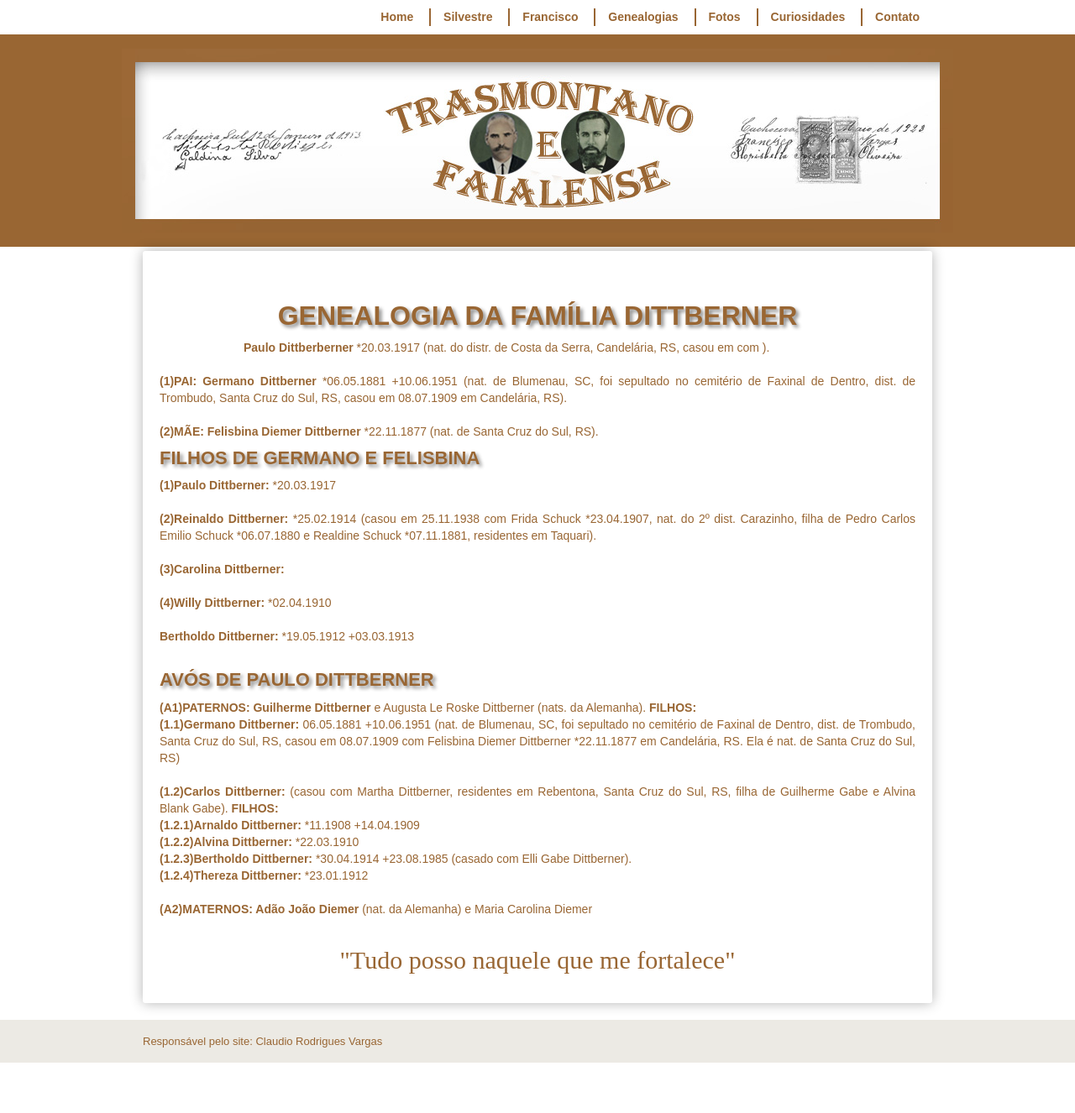
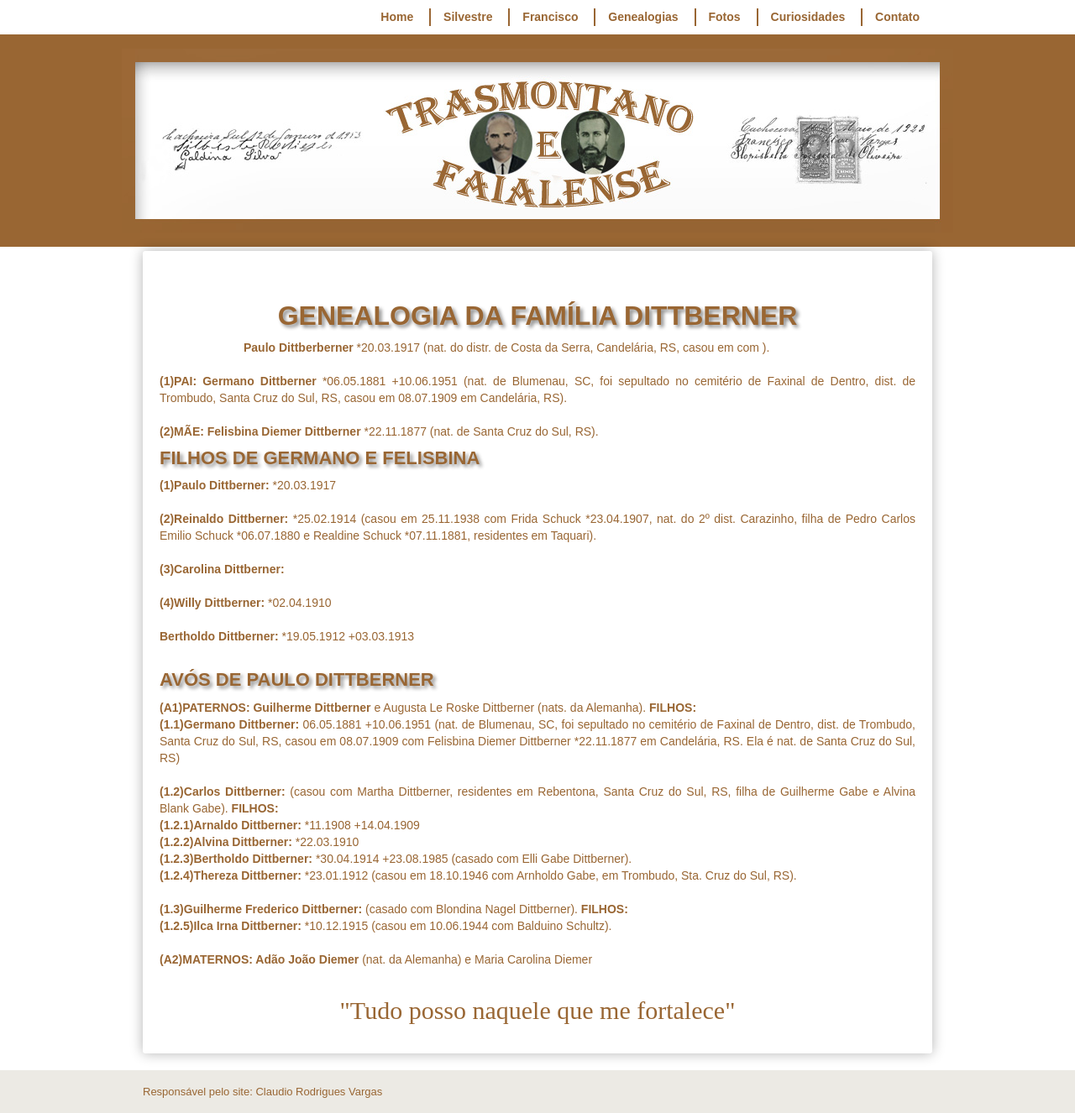
Before and after one commit to claudiovargas1955/claudiovargas1955.github.io, a Jekyll site: the page built from _pages/familia-dittberner.html, in a window 1280 px wide. Shown: the whole page at 84% size. Built offline with Jekyll 4.4.1, drawn with Linux system fonts in a browser that asks for light colours; some web fonts are replaced; before the commit the page ends 1266 px from its top, so only the background shows below that.

Commit message:
Update familia-dittberner.html

```diff
--- a/_pages/familia-dittberner.html
+++ b/_pages/familia-dittberner.html
@@ -127,7 +127,10 @@ Alvina Blank Gabe). <b>FILHOS: </b><br>
       <b>(1.2.1)Arnaldo Dittberner: </b>*11.1908 +14.04.1909<br>
       <b>(1.2.2)Alvina Dittberner: </b>*22.03.1910 <br>
       <b>(1.2.3)Bertholdo Dittberner: </b>*30.04.1914 +23.08.1985 (casado com Elli Gabe Dittberner). <br>
-      <b>(1.2.4)Thereza Dittberner: </b>*23.01.1912 <br><br>
+      <b>(1.2.4)Thereza Dittberner: </b>*23.01.1912 (casou em 18.10.1946 com Arnholdo Gabe, em Trombudo, Sta. Cruz do Sul, RS).<br><br>
+
+<b>(1.3)Guilherme Frederico Dittberner: </b> (casado com Blondina Nagel Dittberner). <b>FILHOS: </b><br>
+      <b>(1.2.5)Ilca Irna Dittberner: </b>*10.12.1915 (casou em 10.06.1944 com Balduino Schultz).<br><br>
 
 <b>(A2)MATERNOS: Adão João Diemer  </b>(nat. da Alemanha) e Maria Carolina Diemer<br><br>
 
```
